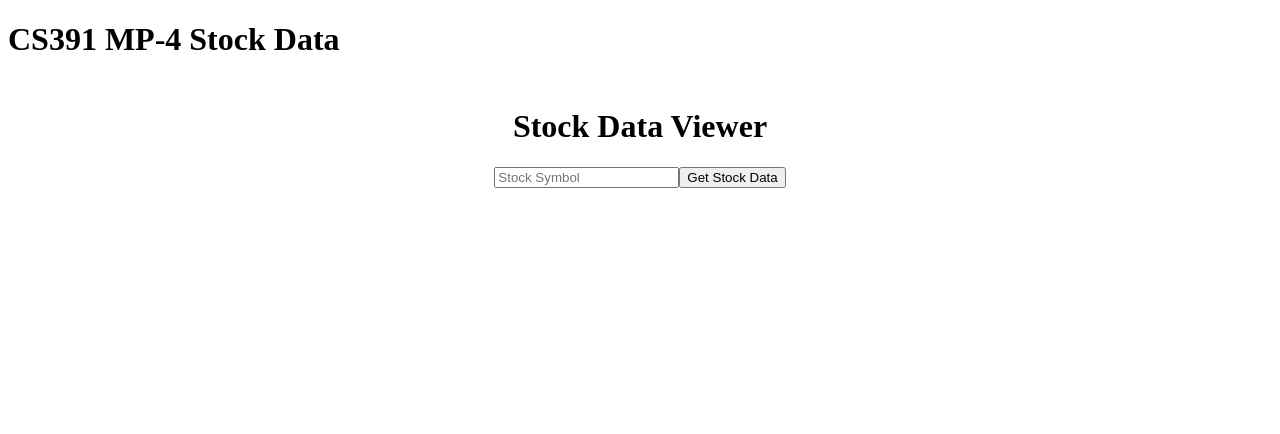
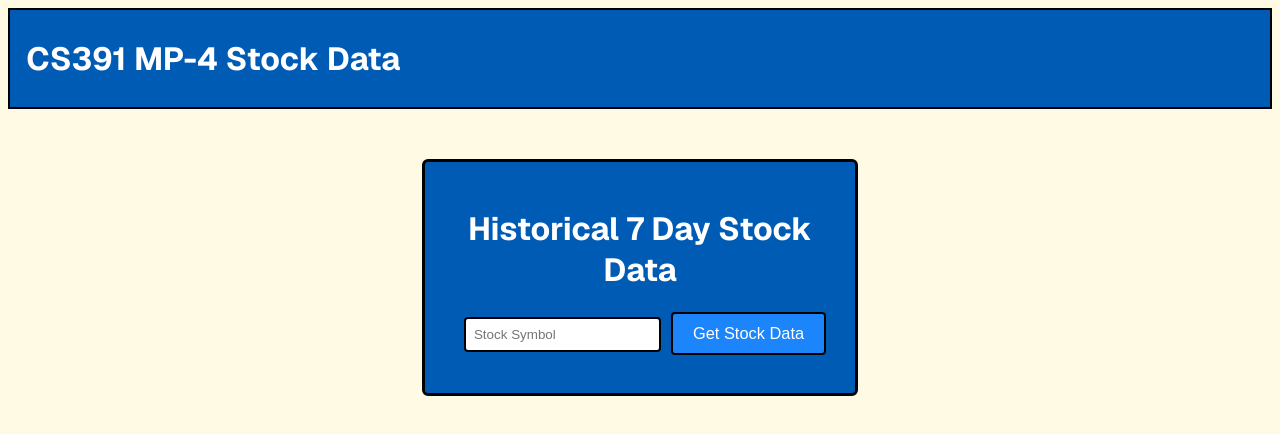
Before and after one commit to rypetrat/mp-4, a Next.js app: page / in a window 1280 px wide. Shown: the top 434 px of the page. Built offline with nearby package versions, Linux system fonts and the light colour scheme.

Commit message:
added styling to the app

```diff
--- a/app/layout.tsx
+++ b/app/layout.tsx
@@ -1,31 +1,28 @@
+"use client";
 import React from "react";
-import { Geist, Geist_Mono } from "next/font/google";
-import "./globals.css";
+import { Geist } from "next/font/google";
 import Header from "@/components/Header";
+import styled from "styled-components";
 
-const geistSans = Geist({
-  variable: "--font-geist-sans",
-  subsets: ["latin"],
-});
+const geist = Geist({ subsets: ["latin"], weight: ["400", "700"] });
 
-const geistMono = Geist_Mono({
-  variable: "--font-geist-mono",
-  subsets: ["latin"],
-});
+const StyledBody = styled.body`
+  background-color:rgb(255, 250, 228);
+`;
 
 export default function RootLayout({children}: Readonly<{children:React.ReactNode}>) {
   return (
-    <html lang="en">
+    <html lang="en" className={geist.className}>
       <head>
         <meta charSet="UTF-8"/>
         <link rel="icon" type="image" href="/stock.png"/>
         <meta name="viewport" content="width=device-width, initial-scale=1.0"/>
         <title>CS391 | MP-4</title>
       </head>
-      <body>
+      <StyledBody>
         <Header />
         {children}
-      </body>
+      </StyledBody>
     </html>
   );
 }
--- a/app/page.tsx
+++ b/app/page.tsx
@@ -1,8 +1,31 @@
 "use client";
 import { useState } from "react";
+import { StockProps } from "@/types";
+import { useRouter } from "next/navigation";
 import getStockData from "@/lib/getStockData";
 import StockDisplay from "@/components/StockDisplay";
-import { StockProps } from "@/types";
+import styled from "styled-components";
+
+const StyledInput = styled.input`
+  padding: 8px;
+  margin: 0 10px;
+  border: 2px solid #000000;
+  border-radius: 4px;
+  font-size: calc(7px + 0.5vw);
+`;
+
+const StyledButton = styled.button`
+  padding: 10px 20px;
+  background-color:rgb(29, 133, 252);
+  color: white;
+  border: 2px solid #000000;
+  border-radius: 4px;
+  cursor: pointer;
+  font-size: calc(10px + 0.5vw);
+  &:hover {
+    background-color:rgb(0, 126, 252);
+  }
+`;
 
 export default function Home() {
   const [symbol, setSymbol] = useState("");
@@ -19,13 +42,14 @@ export default function Home() {
   };
 
   return (
-    <div style={{ textAlign: "center", marginTop: "50px" }}>
-      <h1>Stock Data Viewer</h1>
-      <form onSubmit={handleSubmit}>
-        <input type="text" value={symbol} onChange={(e) => setSymbol(e.target.value)} placeholder="Stock Symbol" required />
-        <button type="submit">Get Stock Data</button>
-      </form>
-
+    <div style={{ textAlign: "center", marginTop: "50px", justifyContent: "center", display: "flex", flexDirection: "column"}}>
+      <div style={{backgroundColor: "#005bb5", marginBottom: "50px", padding: "2%", paddingBottom: "3%", margin: "0 auto", width: "30%", borderRadius: "6px", border: "3px solid #000000", color: "white"}}>
+      <h1>Historical 7 Day Stock Data</h1>
+        <form onSubmit={handleSubmit} >
+            <StyledInput type="text" value={symbol} onChange={(e) => setSymbol(e.target.value)} placeholder="Stock Symbol" required/>
+            <StyledButton type="submit">Get Stock Data</StyledButton>
+        </form>
+      </div>
       {stockData.length > 0 && <StockDisplay inputStock={stockData} />}
     </div>
   );
--- a/components/Header.tsx
+++ b/components/Header.tsx
@@ -1,7 +1,21 @@
+"use client";
+import styled from "styled-components";
+
+const StyledHeader = styled.header`
+    background-color: #005bb5;
+    padding: 0.5%;
+    border: 2px solid #000000;
+`;
+
+const StyledH1 = styled.h1`
+    margin-left: 10px;
+    color: white;
+`;
+
 export default function Header() {
     return (
-        <header>
-            <h1>CS391 MP-4 Stock Data</h1>
-        </header>
+        <StyledHeader>
+            <StyledH1>CS391 MP-4 Stock Data</StyledH1>
+        </StyledHeader>
     );
 }
--- a/components/StockDisplay.tsx
+++ b/components/StockDisplay.tsx
@@ -9,7 +9,6 @@ export default function StockDisplay({inputStock}: {inputStock: StockProps[]}) {
 
   return (
     <div>
-
       {stocks.map((stock) => (
         <StockPreview key={stock.date} stock={stock} />
       ))}
--- a/components/StockPreview.tsx
+++ b/components/StockPreview.tsx
@@ -1,28 +1,46 @@
 import { StockProps } from "@/types";
+import styled from "styled-components";
+
+const StyledTable = styled.table`
+  border-collapse: separate;
+  border-spacing: 15px 0;
+  background-color: #005bb5;
+  color: white;
+`;
+
+const StyledTh = styled.th`
+  color: black;
+`;
+
+const StyledTd = styled.td`
+  padding: 10px;
+  text-align: center;
+`;
+
 
 export default function StockPreview({stock}: {stock: StockProps}) {
   return (
-    <>
-        <table>
+    <div style={{ marginTop: "50px", display: "flex", justifyContent: "center", padding: "0.25%" }}>
+        <StyledTable>
             <thead>
-            <tr>
-                <th>Date</th>
-                <th>Open</th>
-                <th>High</th>
-                <th>Low</th>
-                <th>Close</th>
-            </tr>
+              <tr>
+                <StyledTh>Date</StyledTh>
+                <StyledTh>Open</StyledTh>
+                <StyledTh>High</StyledTh>
+                <StyledTh>Low</StyledTh>
+                <StyledTh>Close</StyledTh>
+              </tr>
             </thead>
             <tbody>
-            <tr key={stock.date}>
-                <td>{new Date(stock.date).toLocaleDateString()}</td>
-                <td>{stock.open.toFixed(2)}</td>
-                <td>{stock.high.toFixed(2)}</td>
-                <td>{stock.low.toFixed(2)}</td>
-                <td>{stock.close.toFixed(2)}</td>
-            </tr>
+              <tr key={stock.date}>
+                <StyledTd>{new Date(stock.date).toLocaleDateString()}</StyledTd>
+                <StyledTd>{stock.open.toFixed(2)}</StyledTd>
+                <StyledTd>{stock.high.toFixed(2)}</StyledTd>
+                <StyledTd>{stock.low.toFixed(2)}</StyledTd>
+                <StyledTd>{stock.close.toFixed(2)}</StyledTd>
+              </tr>
             </tbody>
-        </table>
-    </>
+        </StyledTable>
+    </div>
   );
 }
```
Also changed, not shown: app/globals.css (deleted, +0 -26 lines).
